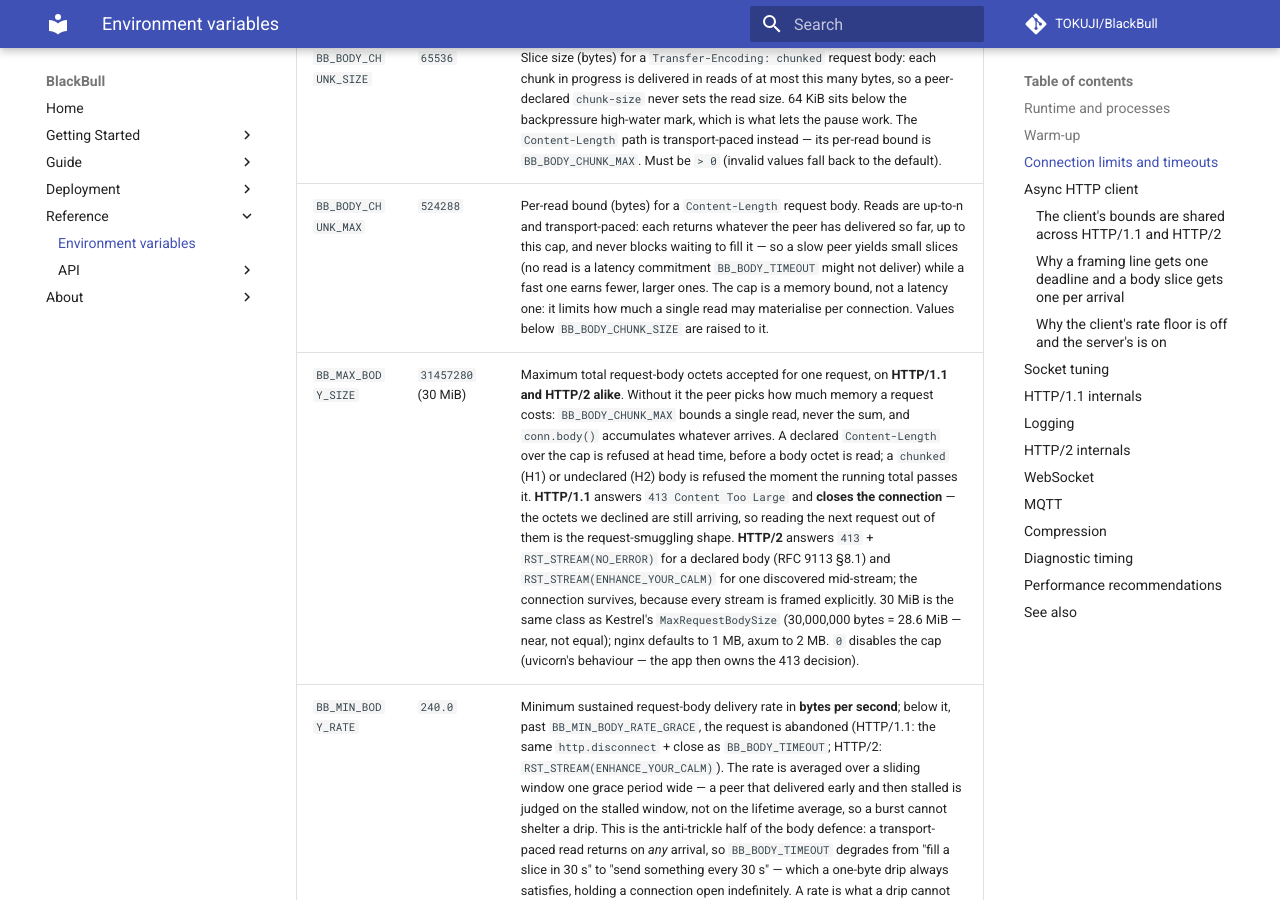
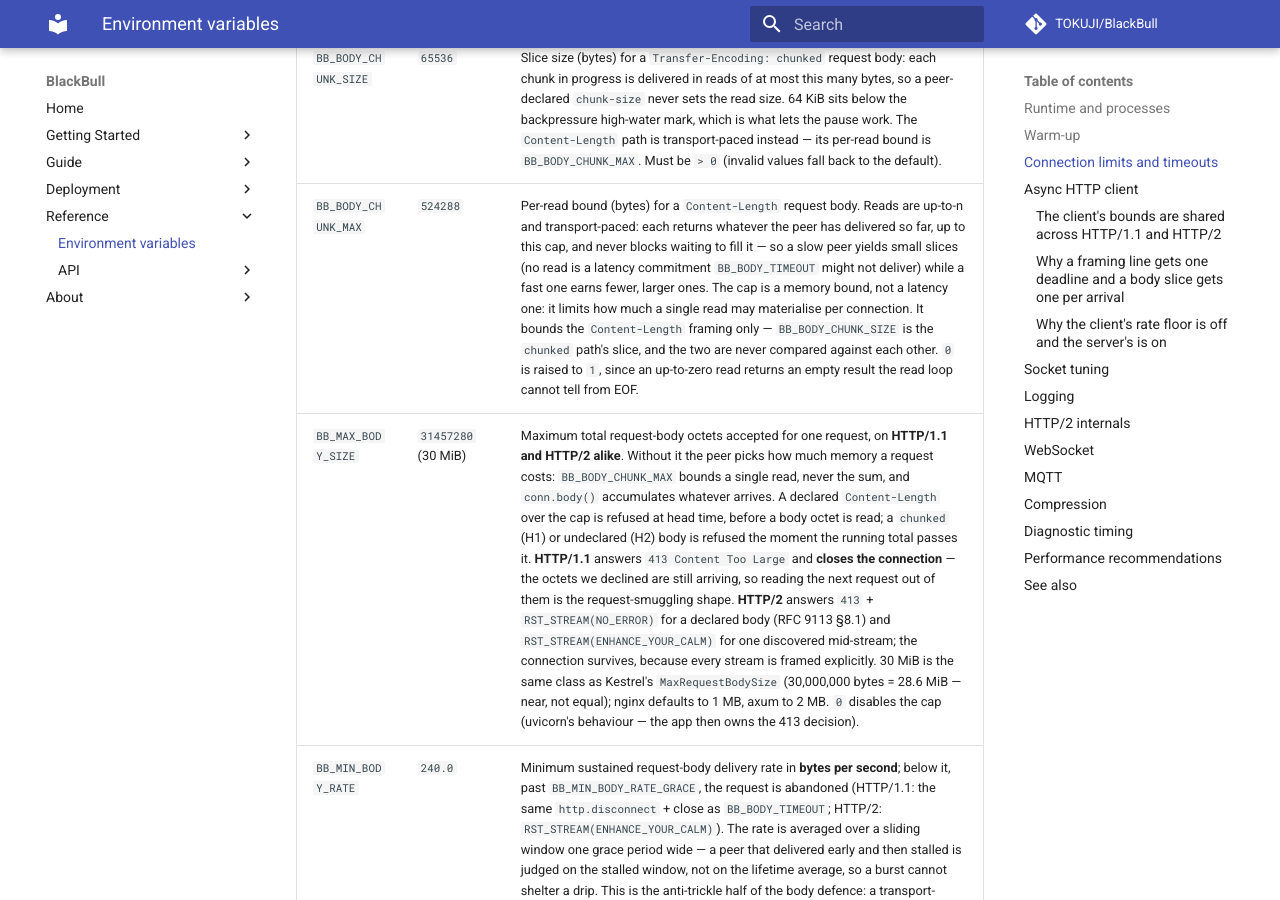
Before and after one commit to TOKUJI/BlackBull, an MkDocs documentation site: the page built from docs/reference/env-vars.md, in a window 1280 px wide and 900 px high, scrolled down 3005 px. Built offline with MkDocs 1.6.1 and Material for MkDocs 9.7.7, drawn with Linux system fonts in a browser that asks for light colours; comment, search, counter and statistics services are not loaded; some of the changed text lies outside the part shown.

Commit message:
docs(env-vars): finish a correction that stopped one file short
BLA-384 found that "values below BB_BODY_CHUNK_SIZE are raised to it" is a
clamp no code implements: the only floor in the tree is
`self._chunk_max = max(chunk_max, 1)` at blackbull/server/recipient.py:1028,
and the two knobs bound different framings -- chunk_max the Content-Length
path, chunk_size the chunked one -- so they are never compared at all.  Two of
the three copies were corrected.  This page is the third, and it was the
published one.

BLA-390's first pass then deleted the accurate copy, because the rule it
worked to was "if the published reference already says it, delete it here".
That was the right rule and it left the wrong outcome standing: the true
statement was in the source comment and the false one was on the page.  The
page now says what the code does.

Also drops an orphaned "HTTP/1.1 internals" heading whose table had a header
and no rows -- it rendered as an empty table.  Nothing is missing: every
HTTP/1.1 variable already has a row under "Connection limits and timeouts".

Co-Authored-By: Claude Opus 5 <noreply@anthropic.com>

```diff
--- a/docs/reference/env-vars.md
+++ b/docs/reference/env-vars.md
@@ -51,7 +51,7 @@ first-hit-then-summary rate-limit model.
 | `BB_HEADER_MAX_LINE` | `8192` | Maximum bytes in a single HTTP/1.1 request-line or header line.  Matches Apache `LimitRequestLine` / nginx `large_client_header_buffers`.  Exceeded → `431 Request Header Fields Too Large`. |
 | `BB_HEADER_MAX_TOTAL` | `65536` | Maximum total bytes in the entire HTTP/1.1 header block.  Exceeded → `431`. |
 | `BB_BODY_CHUNK_SIZE` | `65536` | Slice size (bytes) for a `Transfer-Encoding: chunked` request body: each chunk in progress is delivered in reads of at most this many bytes, so a peer-declared `chunk-size` never sets the read size.  64 KiB sits below the backpressure high-water mark, which is what lets the pause work.  The `Content-Length` path is transport-paced instead — its per-read bound is `BB_BODY_CHUNK_MAX`.  Must be `> 0` (invalid values fall back to the default). |
-| `BB_BODY_CHUNK_MAX` | `524288` | Per-read bound (bytes) for a `Content-Length` request body.  Reads are up-to-n and transport-paced: each returns whatever the peer has delivered so far, up to this cap, and never blocks waiting to fill it — so a slow peer yields small slices (no read is a latency commitment `BB_BODY_TIMEOUT` might not deliver) while a fast one earns fewer, larger ones.  The cap is a memory bound, not a latency one: it limits how much a single read may materialise per connection.  Values below `BB_BODY_CHUNK_SIZE` are raised to it. |
+| `BB_BODY_CHUNK_MAX` | `524288` | Per-read bound (bytes) for a `Content-Length` request body.  Reads are up-to-n and transport-paced: each returns whatever the peer has delivered so far, up to this cap, and never blocks waiting to fill it — so a slow peer yields small slices (no read is a latency commitment `BB_BODY_TIMEOUT` might not deliver) while a fast one earns fewer, larger ones.  The cap is a memory bound, not a latency one: it limits how much a single read may materialise per connection.  It bounds the `Content-Length` framing only — `BB_BODY_CHUNK_SIZE` is the `chunked` path's slice, and the two are never compared against each other.  `0` is raised to `1`, since an up-to-zero read returns an empty result the read loop cannot tell from EOF. |
 | `BB_MAX_BODY_SIZE` | `31457280` (30 MiB) | Maximum total request-body octets accepted for one request, on **HTTP/1.1 and HTTP/2 alike**.  Without it the peer picks how much memory a request costs: `BB_BODY_CHUNK_MAX` bounds a single read, never the sum, and `conn.body()` accumulates whatever arrives.  A declared `Content-Length` over the cap is refused at head time, before a body octet is read; a `chunked` (H1) or undeclared (H2) body is refused the moment the running total passes it.  **HTTP/1.1** answers `413 Content Too Large` and **closes the connection** — the octets we declined are still arriving, so reading the next request out of them is the request-smuggling shape.  **HTTP/2** answers `413` + `RST_STREAM(NO_ERROR)` for a declared body (RFC 9113 §8.1) and `RST_STREAM(ENHANCE_YOUR_CALM)` for one discovered mid-stream; the connection survives, because every stream is framed explicitly.  30 MiB is the same class as Kestrel's `MaxRequestBodySize` (30,000,000 bytes = 28.6 MiB — near, not equal); nginx defaults to 1 MB, axum to 2 MB.  `0` disables the cap (uvicorn's behaviour — the app then owns the 413 decision). |
 | `BB_MIN_BODY_RATE` | `240.0` | Minimum sustained request-body delivery rate in **bytes per second**; below it, past `BB_MIN_BODY_RATE_GRACE`, the request is abandoned (HTTP/1.1: the same `http.disconnect` + close as `BB_BODY_TIMEOUT`; HTTP/2: `RST_STREAM(ENHANCE_YOUR_CALM)`).  The rate is averaged over a sliding window one grace period wide — a peer that delivered early and then stalled is judged on the stalled window, not on the lifetime average, so a burst cannot shelter a drip.  This is the anti-trickle half of the body defence: a transport-paced read returns on *any* arrival, so `BB_BODY_TIMEOUT` degrades from "fill a slice in 30 s" to "send something every 30 s" — which a one-byte drip always satisfies, holding a connection open indefinitely.  A rate is what a drip cannot fake.  Matches Kestrel `MinRequestBodyDataRate`.  `0` disables the detector. |
 | `BB_MIN_BODY_RATE_GRACE` | `5.0` | Seconds of body delivery before `BB_MIN_BODY_RATE` starts being enforced — the slow-start allowance, so nothing is judged on its first packets.  Also the width of the rate window the average is taken over.  What is measured differs by protocol, and deliberately: **HTTP/1.1** counts only time spent *waiting on the transport*, so a handler that writes each chunk to a slow disk is never mistaken for a slow peer; **HTTP/2** counts wall clock from the first DATA frame (frames arrive whether or not the handler reads), and instead exempts a peer that our own closed inbound window back-pressured. |
@@ -187,11 +187,6 @@ entirely.
 | `BB_SOCKET_SNDBUF` | `0` (kernel default) | `SO_SNDBUF` (bytes) on each accepted socket.  `0` leaves the kernel default unchanged.  Linux doubles the requested value internally; larger values help throughput for responses ≥ 64 kB. |
 | `BB_SOCKET_RCVBUF` | `0` (kernel default) | `SO_RCVBUF` (bytes) on each accepted socket.  `0` leaves the kernel default unchanged.  Same doubling rule as `BB_SOCKET_SNDBUF`. |
 
-## HTTP/1.1 internals
-
-| Variable | Default | Controls |
-|---|---|---|
-
 ## Logging
 
 | Variable | Default | Controls |
```
